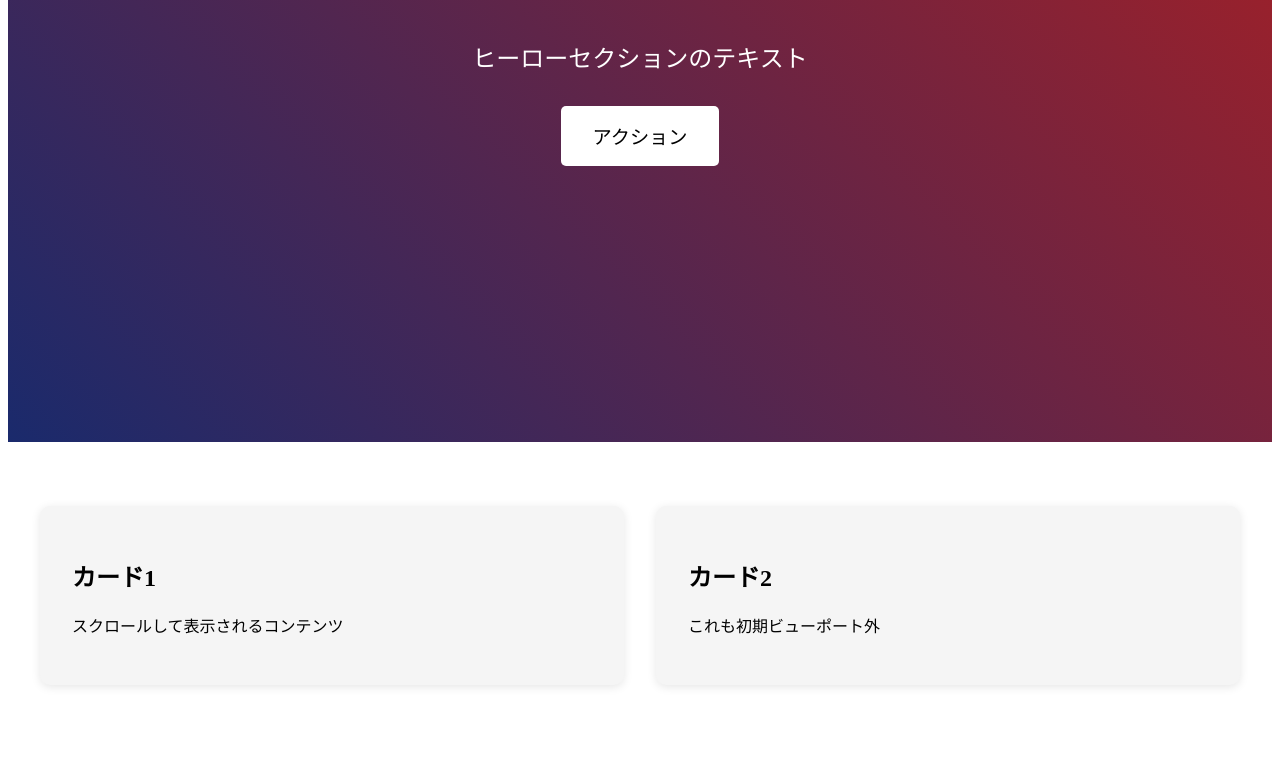
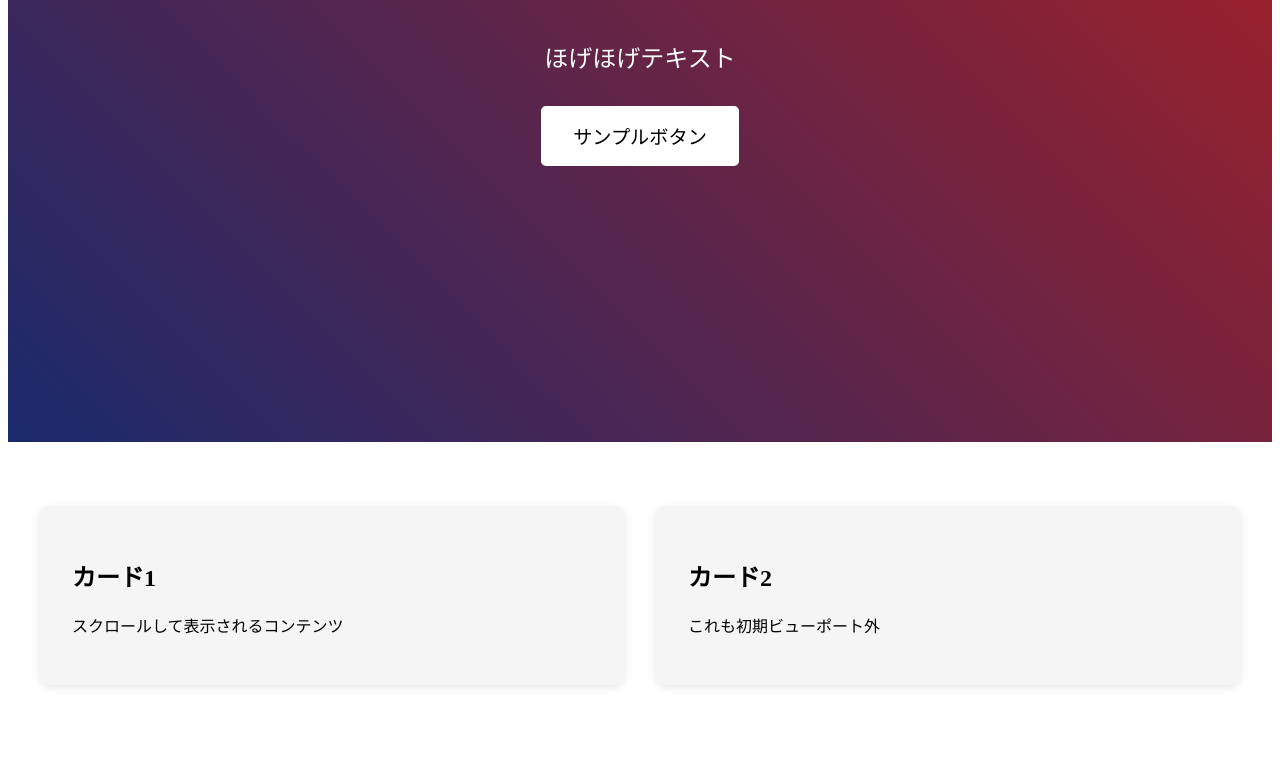
Before and after one commit to enumura1/improve-performance-lcp, a website: page src/external/index.html in a window 1280 px wide. Shown: the part 366-1123 px from the top of the page. Drawn offline with Linux system fonts and the light colour scheme.

Commit message:
fix:html

```diff
--- a/src/external/index.html
+++ b/src/external/index.html
@@ -6,9 +6,9 @@
 </head>
 <body>
     <div class="hero">
-        <h1>大きな見出し</h1>
-        <p class="hero-text">ヒーローセクションのテキスト</p>
-        <button class="cta-button">アクション</button>
+        <h1>サンプルテキスト</h1>
+        <p class="hero-text">ほげほげテキスト</p>
+        <button class="cta-button">サンプルボタン</button>
     </div>
 
     <div class="content">
```
